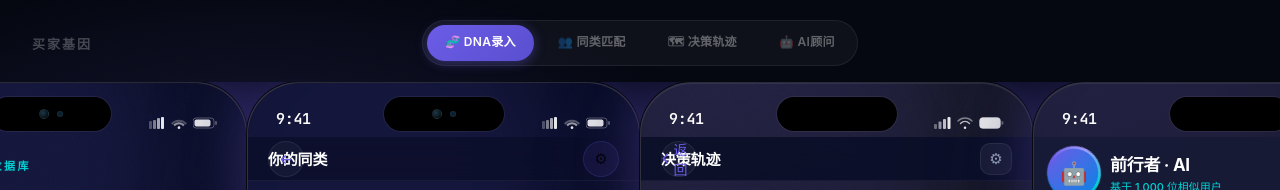
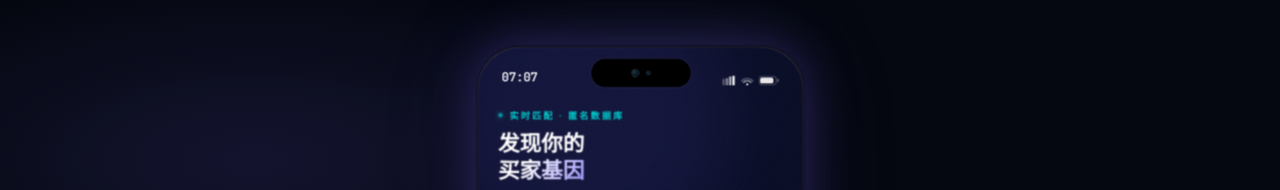
Before and after one commit to Summermax-cmd/buyer-dna-prototype, a plain HTML site: page index.html in a window 1280 px wide. Shown: the top 190 px of the page. Drawn offline with Linux system fonts and the light colour scheme.

Commit message:
fix: 改为单屏切换交互模式，从第一屏开始

```diff
--- a/index.html
+++ b/index.html
@@ -34,57 +34,58 @@ body::before{
 /* ── App Shell ── */
 .app-shell{
   position:fixed;inset:0;display:flex;flex-direction:column;
-  align-items:center;justify-content:flex-start;
+  align-items:center;justify-content:center;
   overflow:hidden;z-index:1;
 }
 
-/* ── Top Bar ── */
-.top-bar{
-  width:100%;display:flex;align-items:center;justify-content:center;
-  padding:20px 0 16px;gap:0;flex-shrink:0;
-  position:relative;z-index:100;
-}
-.top-logo{
-  position:absolute;left:32px;
-  font-size:13px;font-weight:700;letter-spacing:2px;text-transform:uppercase;
-  color:rgba(255,255,255,0.25);font-family:var(--font-mono);
-}
-.tab-pills{
-  display:flex;gap:6px;
-  background:rgba(255,255,255,0.04);
-  border:1px solid rgba(255,255,255,0.07);
-  border-radius:99px;padding:4px;
-}
-.tab-pill{
-  padding:7px 18px;border-radius:99px;
-  font-size:12px;font-weight:600;
-  color:rgba(255,255,255,0.35);
-  cursor:pointer;transition:all .25s ease;
-  white-space:nowrap;user-select:none;
-  letter-spacing:0.3px;
-}
-.tab-pill:hover{color:rgba(255,255,255,0.7);}
-.tab-pill.active{
-  background:linear-gradient(135deg,var(--primary),#5a4fcf);
-  color:#fff;
-  box-shadow:0 2px 12px rgba(108,92,231,0.4);
-}
+/* ── Top Bar (hidden — navigation is inside phone) ── */
+.top-bar{ display:none; }
+.tab-pills{ display:none; }
 
 /* ── Screens Container ── */
 .screens-viewport{
-  flex:1;width:100%;overflow:hidden;
-  display:flex;align-items:flex-start;justify-content:center;
-  padding-bottom:16px;
+  position:relative;
+  width:393px;
+  height:852px;
+  flex-shrink:0;
 }
 .screens-track{
-  display:flex;gap:0;
-  transition:transform 0.45s cubic-bezier(0.4,0,0.2,1);
-  will-change:transform;
-  align-items:flex-start;
-}
+  position:absolute;inset:0;
+}
+/* Each slot stacks on top of each other */
 .screen-slot{
-  width:393px;flex-shrink:0;
-  display:flex;flex-direction:column;align-items:center;
+  position:absolute;inset:0;
+  width:393px;height:852px;
+  opacity:0;
+  pointer-events:none;
+  transform:translateX(100%);
+  transition:transform 0.4s cubic-bezier(0.4,0,0.2,1),
+             opacity 0.4s ease;
+}
+.screen-slot.active{
+  opacity:1;
+  pointer-events:auto;
+  transform:translateX(0);
+}
+.screen-slot.exit{
+  opacity:0;
+  pointer-events:none;
+  transform:translateX(-30%);
+}
+
+/* Scale phone to fit viewport */
+@media (max-height:900px){
+  .screens-viewport{transform:scale(0.93);transform-origin:center center;}
+}
+@media (max-height:800px){
+  .screens-viewport{transform:scale(0.83);transform-origin:center center;}
+}
+@media (max-height:720px){
+  .screens-viewport{transform:scale(0.75);transform-origin:center center;}
+}
+@media (max-width:420px){
+  .screens-viewport{transform:scale(0.88);transform-origin:top center;}
+  .app-shell{justify-content:flex-start;padding-top:8px;}
 }
 
 /* ── Phone Frame (shared) ── */
@@ -3549,30 +3550,37 @@ body::before{
 <!-- Navigation Controller -->
 <script>
 let currentScreen = 0;
-const track = document.getElementById('track');
-const pills = document.querySelectorAll('.tab-pill');
+const slots = document.querySelectorAll('.screen-slot');
 
 function showScreen(idx) {
+  if(idx === currentScreen) return;
+  const prev = currentScreen;
   currentScreen = idx;
-  const vw = document.getElementById('viewport').clientWidth;
-  const slotW = 393;
-  // Center the active screen
-  const totalW = slotW * 4;
-  const offset = idx * slotW - (vw - slotW) / 2;
-  track.style.transform = `translateX(${-Math.max(0, offset)}px)`;
-  pills.forEach((p,i) => p.classList.toggle('active', i === idx));
-  // Also update inner tab bars
-  document.querySelectorAll('.tab-item').forEach((t,i) => {
-    const screenIdx = Math.floor(i / 4);
-    const tabIdx = i % 4;
-    // Each phone has 4 tab items; active = matches current screen shown in that phone
+
+  // exit current
+  slots[prev].classList.remove('active');
+  slots[prev].classList.add('exit');
+  setTimeout(() => slots[prev].classList.remove('exit'), 420);
+
+  // enter next (from right if going forward, from left if going back)
+  const dir = idx > prev ? 1 : -1;
+  slots[idx].style.transform = `translateX(${dir * 100}%)`;
+  slots[idx].style.transition = 'none';
+  slots[idx].style.opacity = '0';
+  slots[idx].classList.add('active');
+  requestAnimationFrame(() => {
+    requestAnimationFrame(() => {
+      slots[idx].style.transition = '';
+      slots[idx].style.transform = 'translateX(0)';
+      slots[idx].style.opacity = '1';
+    });
   });
-  // Update all tab bars to show correct active state
+
+  // sync all tab bars
   updateAllTabBars(idx);
 }
 
 function updateAllTabBars(activeIdx) {
-  // Each phone frame has its own tab bar with 4 items
   const allPhones = document.querySelectorAll('.phone-frame');
   allPhones.forEach(phone => {
     const tabs = phone.querySelectorAll('.tab-item');
@@ -3580,12 +3588,16 @@ function updateAllTabBars(activeIdx) {
   });
 }
 
-// Init centering
-function initPositions() {
-  showScreen(0);
-}
-window.addEventListener('load', initPositions);
-window.addEventListener('resize', () => showScreen(currentScreen));
+// Init: show only screen 0
+window.addEventListener('load', () => {
+  slots.forEach((s, i) => {
+    s.classList.remove('active','exit');
+    s.style.transform = '';
+    s.style.opacity = '';
+    if(i === 0) s.classList.add('active');
+  });
+  updateAllTabBars(0);
+});
 </script>
 
 <!-- Screen 1 Script -->
```
